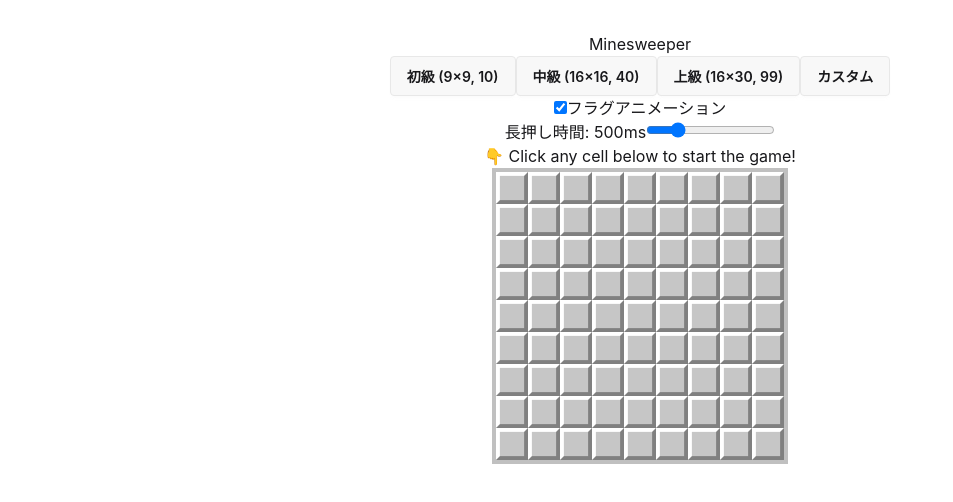
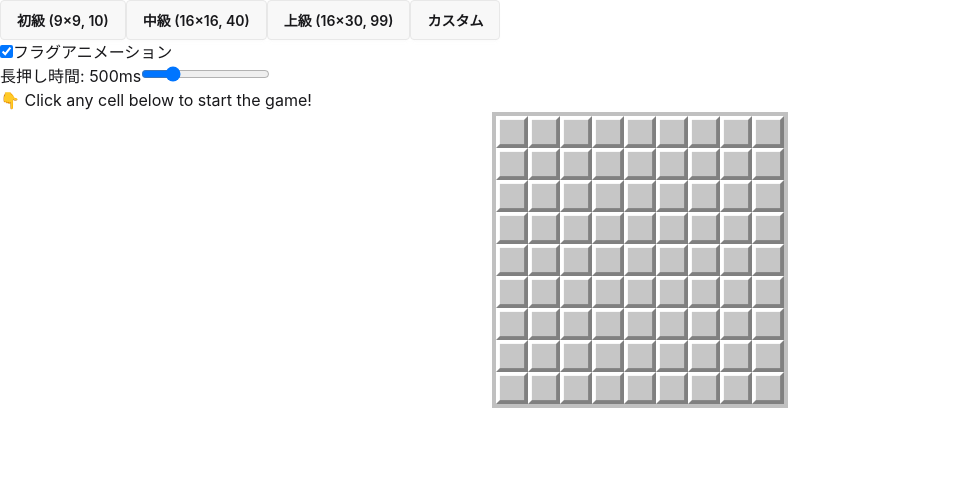
Before and after one commit to fmsyt/mine-sweeper-web, an Astro site: page / in a window 1280 px wide. Shown: the whole page, without its empty margins (0-953 px from the left). Built offline with nearby package versions, Linux system fonts and the light colour scheme; Astro itself is replaced by a stand-in of ours.

Commit message:
ui: style

```diff
--- a/src/components/Game.tsx
+++ b/src/components/Game.tsx
@@ -9,9 +9,7 @@
   const { board, gameOver, gameWon, resetGame } = useGame();
 
   return (
-    <main className="container">
-      <h1>Minesweeper</h1>
-
+    <div>
       {!board && (
         <>
           <DifficultySettings />
@@ -36,7 +34,7 @@
           </button>
         </div>
       )}
-    </main>
+    </div>
   );
 }
 
--- a/src/components/GameBoard.tsx
+++ b/src/components/GameBoard.tsx
@@ -124,8 +124,9 @@
     mouseDownCell.current = null;
   };
 
-  if (!board) {
   return (
+    <div className="board-wrapper">
+      {!board && (
         <div
           className="board initial-board"
           style={{
@@ -151,10 +152,9 @@
                 )),
             )}
         </div>
-    );
-  }
+      )}
 
-  return (
+      {!!board && (
         <div
           className="board"
           style={{
@@ -225,5 +225,7 @@
             }),
           )}
         </div>
+      )}
+    </div>
   );
 }
--- a/src/pages/index.astro
+++ b/src/pages/index.astro
@@ -8,5 +8,7 @@
 ---
 
 <Layout>
-  <Game client:load />
+  <div class="container">
+    <Game client:load />
+  </div>
 </Layout>
--- a/src/styles/game.css
+++ b/src/styles/game.css
@@ -1,11 +1,5 @@
-.container {
-  margin: 0;
-  padding: 2rem;
-  display: flex;
-  flex-direction: column;
-  align-items: center;
-  text-align: center;
-  min-height: 100vh;
+:root {
+  --board-padding: 4px;
 }
 
 .game-area {
@@ -13,16 +7,23 @@
   flex-direction: column;
   align-items: center;
   gap: 1.5rem;
+
+  user-select: none;
+  -webkit-touch-callout: none;
+  -webkit-user-select: none;
+}
+
+.board-wrapper {
+  width: fit-content;
+  max-width: calc(100svw - var(--board-padding) * 2);
+  border: 4px solid #c0c0c0;
+  margin-inline: var(--board-padding);
+  overflow: auto;
 }
 
 .board {
   display: grid;
   gap: 0;
-  background-color: #c0c0c0;
-  padding: 4px;
-  user-select: none;
-  -webkit-touch-callout: none;
-  -webkit-user-select: none;
 }
 
 .cell {
```
Lines whose indentation alone changed are shown as unchanged.
